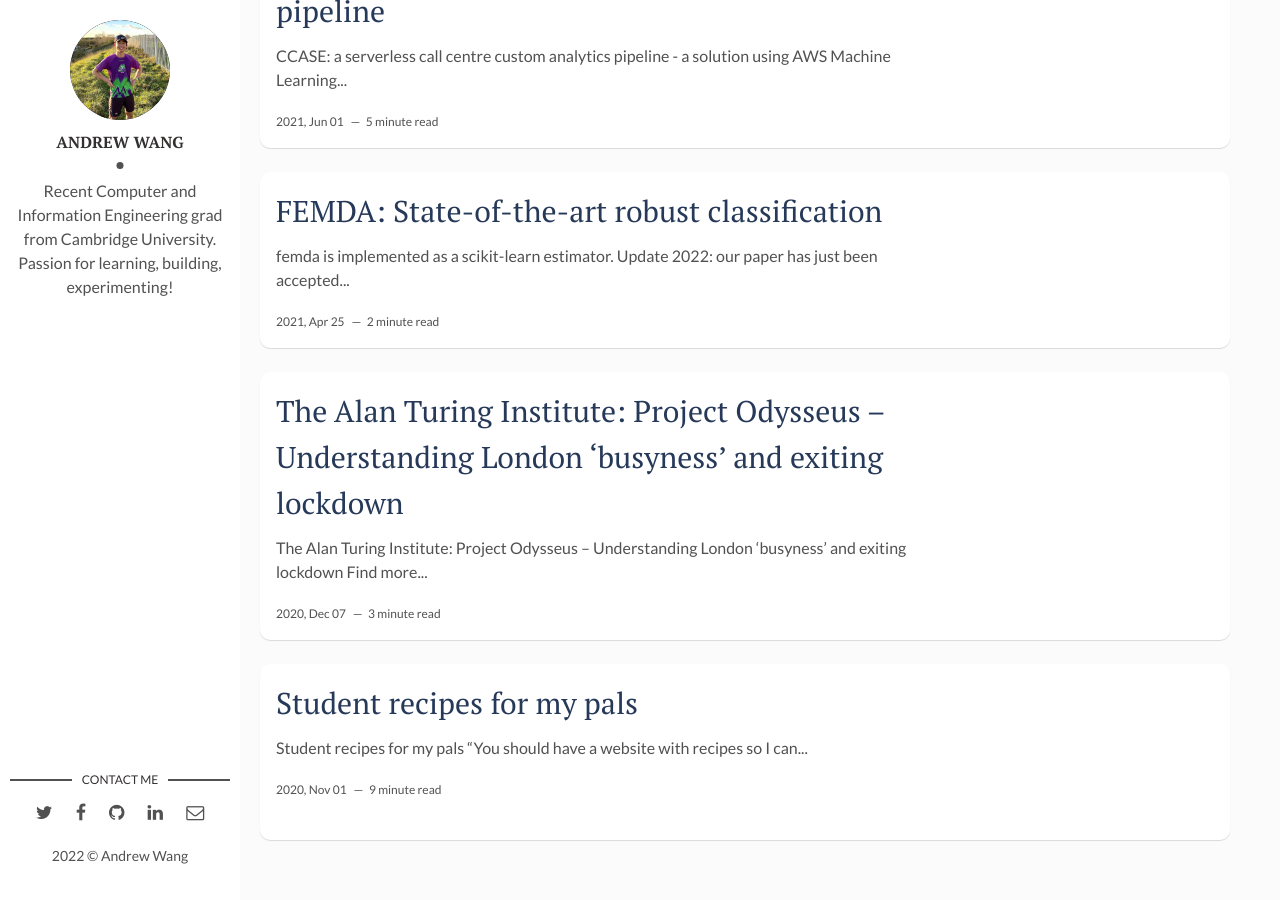
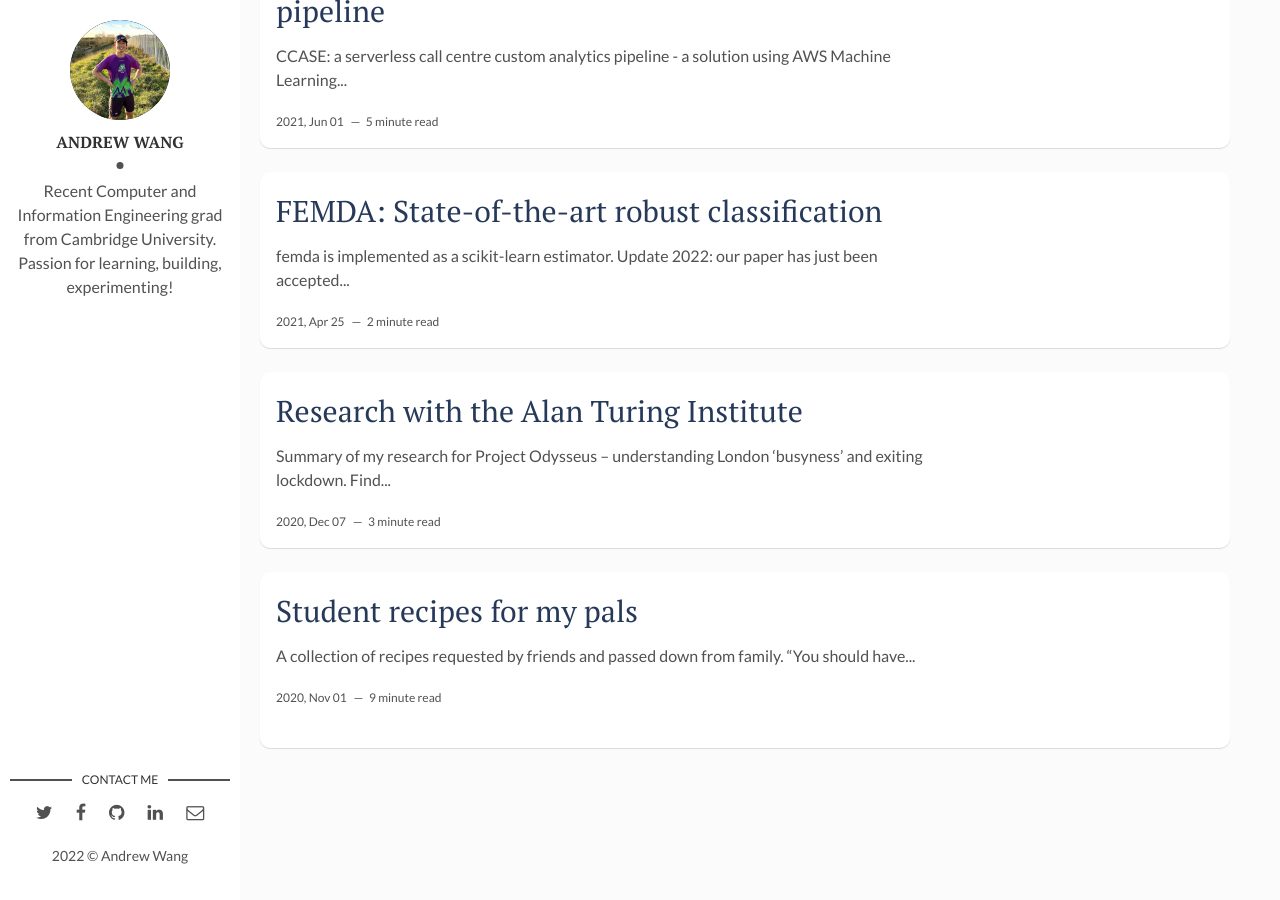
Before and after one commit to Andrewwango/andrewwango.github.io, a Jekyll site: the page built from index.html, in a window 1280 px wide and 900 px high, scrolled down 832 px. Built offline with Jekyll 4.4.1, drawn with Linux system fonts in a browser that asks for light colours; the list of posts is cut into pages by our own code.

Commit message:
test shield ordering

```diff
--- a/_posts/2020-11-01-cooking.markdown
+++ b/_posts/2020-11-01-cooking.markdown
@@ -2,18 +2,17 @@
 layout: post
 title: Student recipes for my pals
 date: 2020-11-01 00:00:00 +0000
-description: Student recipes for my pals # Add post description (optional)
+description:  # Add post description (optional)
 img: # Add image post (optional)
 tags: [life] # add tag
 ---
 
-## Student recipes for my pals
+A collection of recipes requested by friends and passed down from family.
 
 "You should have a website with recipes so I can make egg fried rice at home but without the annoying life story BS before" - Jordan, 2020
 
 <img src="{{site.baseurl}}/assets/img/cooking/recipe-request.jpg" alt="drawing" width="50%"/>
 
-A collection of recipes requested by friends and passed down from family.
 
 Skip to...
 
--- a/_posts/2020-12-07-project-odysseus.markdown
+++ b/_posts/2020-12-07-project-odysseus.markdown
@@ -1,17 +1,17 @@
 ---
 layout: post
-title: "The Alan Turing Institute: Project Odysseus – Understanding London ‘busyness’ and exiting lockdown"
+title: Research with the Alan Turing Institute
 date: 2020-12-07 00:00:00 +0000
 description:  # Add post description (optional)
 img: # Add image post (optional)
 tags: [data-science, machine-learning] # add tag
 ---
 
-# The Alan Turing Institute: Project Odysseus – Understanding London ‘busyness’ and exiting lockdown
+[![](https://img.shields.io/badge/arXiv-Paper%20in%20Preprint-green?logo=arxiv)](https://arxiv.org/abs/2012.07751)
 
-Find more here on the [Turing website](https://www.turing.ac.uk/research/research-projects/project-odysseus-understanding-london-busyness-and-exiting-lockdown).
+Summary of my research for Project Odysseus – understanding London ‘busyness’ and exiting lockdown. Find more here on the [Turing website](https://www.turing.ac.uk/research/research-projects/project-odysseus-understanding-london-busyness-and-exiting-lockdown).
 
-[![](https://img.shields.io/badge/arXiv-Paper%20in%20Preprint-green?logo=arxiv)](https://arxiv.org/abs/2012.07751)
+
 
 My contribution: designing, building and evaluting a real-time robust batch feature extraction and camera calibration tool for traffic cameras across 1000 locations in London. This was used to automatically map vehicles and pedestrians and was integrated into existing work on live traffic pollution monitoring and COVID-19 social distancing monitoring in conjunction with Transport for London.
 
```
